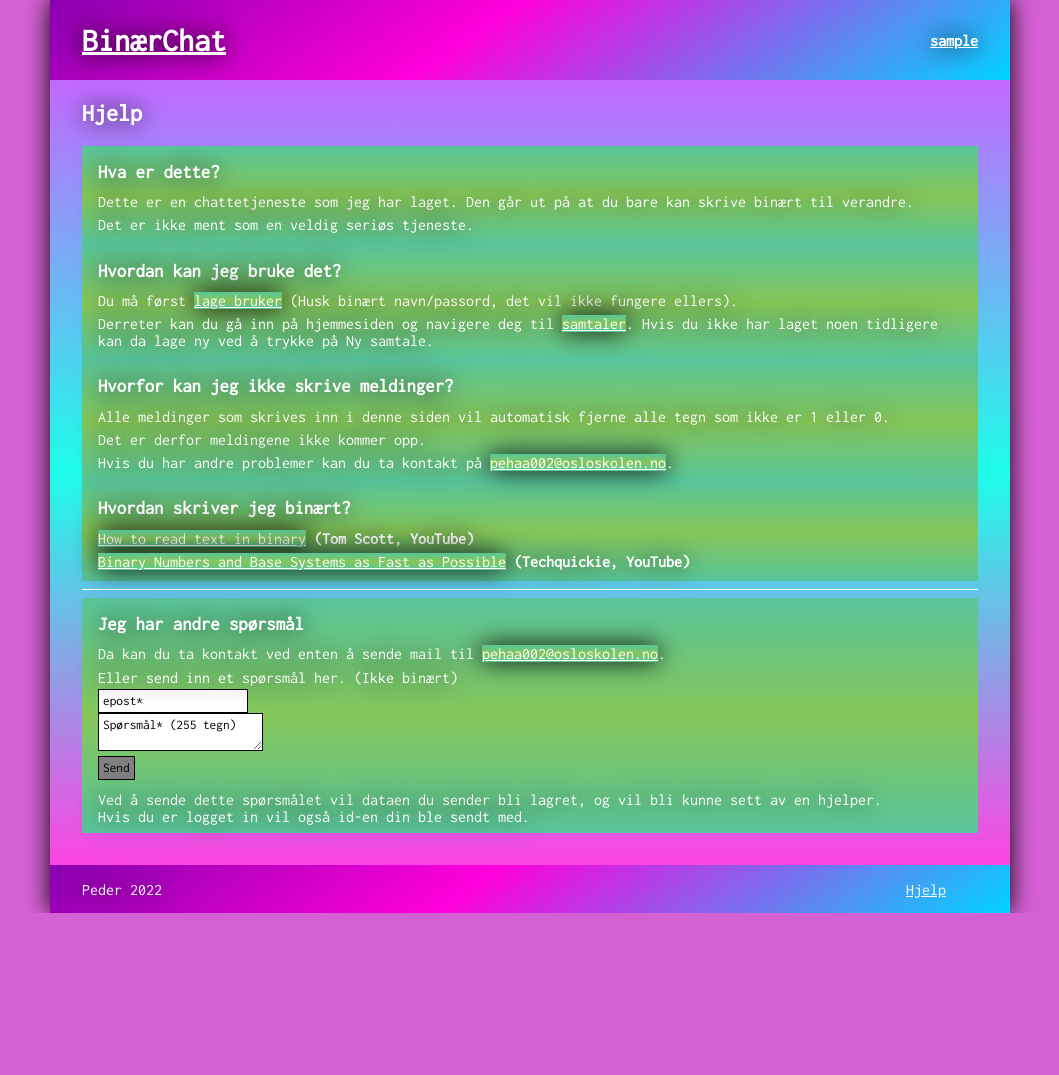
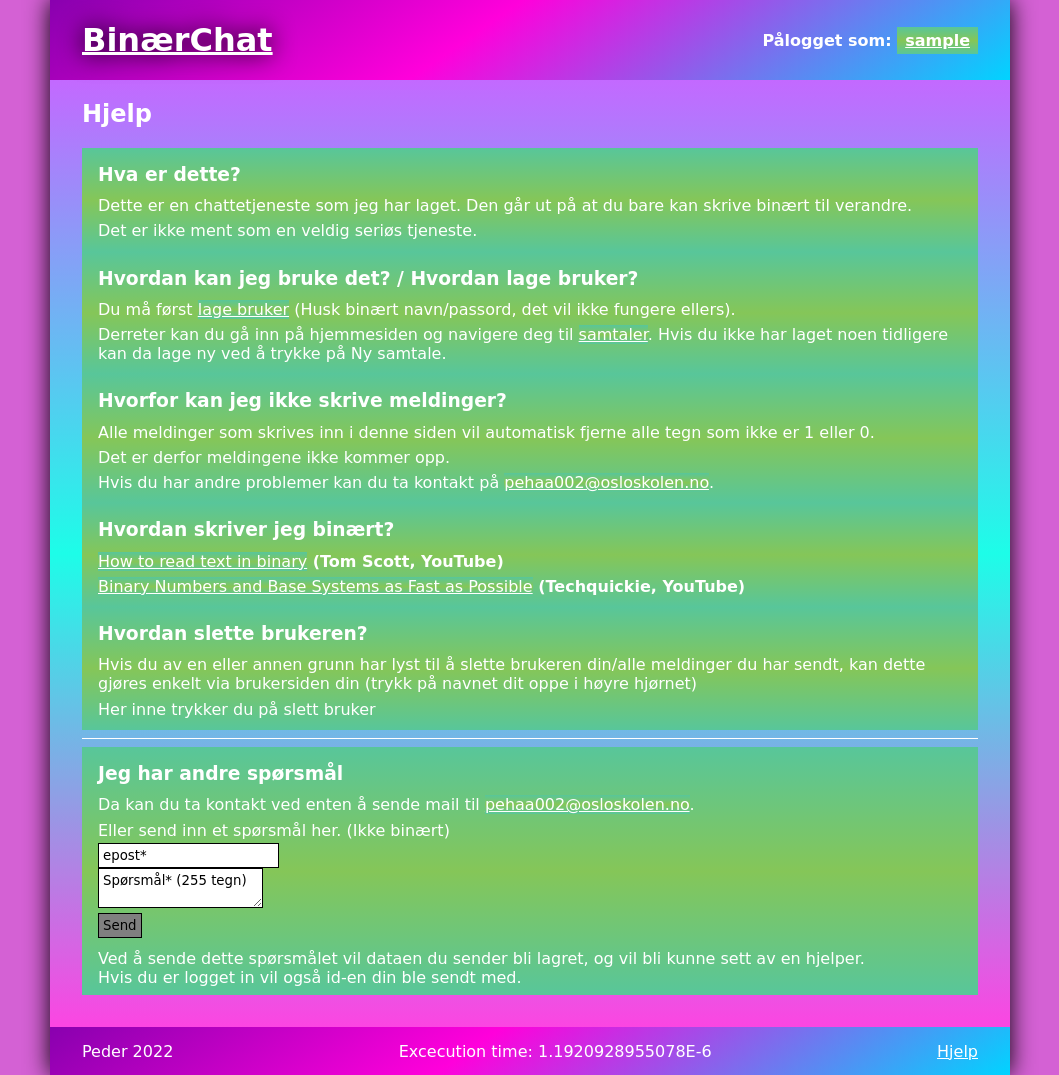
Before and after one commit to PederHatlen/Terminprosjekt_VG2, a PHP site: page /php/help.php in a window 1280 px wide. Shown: the whole page, without its empty margins (110-1169 px from the left). Before the commit the page ends 913 px from the top, so only its background shows below. Run offline with PHP 8.4, Linux system fonts and the light colour scheme; the visitor is signed in with stand-in values (Sample User, id 1); a stand-in replaces the project's code that opens the database connection; some libraries are stand-ins or nearby versions.

Commit message:
small fixes

```diff
--- a/site/css/style.css
+++ b/site/css/style.css
@@ -33,7 +33,6 @@ a{
 input, textarea, select, button{
 	padding: 4px;
 	border: #000 solid 1px;
-	font-family: inherit;
 	color: #000;
 	background: #fff;
 	font-family: 'Inconsolata', monospace;
@@ -81,10 +80,24 @@ header{
 h1{
 	margin: 0;
 	padding: 0;
+	filter: drop-shadow(0 0 0.75rem #000);
 }
 hr {
 	border: 0;
 	border-bottom: 1px solid #fff;
+}
+
+/* Main content for all pages */
+main{
+	grid-area: Content;
+	padding: 0 2rem;
+	background: #111;
+	background: var(--page-main2, #111);
+}
+main a, .linkButton{
+	background: #000;
+	background: var(--page-main3, #000);
+	padding: 0.25rem 0.5rem;
 }
 
 /* Footer */
@@ -95,26 +108,22 @@ footer{
 	background: var(--footer-color, #05456E);
 	justify-content: space-between;
 }
-footer, header{
-	padding: 0 2rem;
+footer, header{padding: 0 2rem;}
+#themeDropdown{
+	display: none;
+	flex-direction: column;
+	position: fixed;
+	bottom: 3rem;
+	left: 0;
+	padding: 1rem 2rem;
+	background: #05456E;
+	background: var(--footer-color, #05456E);
+	border: white solid 2px;
+}
+#themeDropdown h2{
+	margin: 0 0 5px 0;
 }
 
-
-/* Main content for all pages */
-main{
-	grid-area: Content;
-	padding: 0 2rem;
-	background: #111;
-	background: var(--page-main2, #111);
-}
-main a{
-	background: #000;
-	background: var(--page-main3, #000);
-	padding: 0.25rem;
-}
-footer a{
-	padding: 0 2rem;
-}
 a:hover{opacity: 50%;}
 
 .verticalForm{
--- a/site/css/themes/unicorn.css
+++ b/site/css/themes/unicorn.css
@@ -1,3 +1,4 @@
+body, input, textarea, select, button{font-family: 'MS Comic Sans', cursive;}
 :root{
 	--header-color: linear-gradient(145deg, rgba(137,0,175,1) 0%, rgba(255,0,219,1) 44%, rgba(0,212,255,1) 100%);;
 	--footer-color: var(--header-color);
@@ -8,6 +9,3 @@
 
 	--text-color: white;
 }
-span, p, h1, h2, h3, h4{
-	filter: drop-shadow(0 0 0.75rem #000);
-}
--- a/site/js/script.js
+++ b/site/js/script.js
@@ -10,8 +10,11 @@ window.addEventListener("keydown", function(e){
 	else keystring += char;
 
 	//console.log(char, keystring);
-	if(keystring.slice(-7) == "unicorn"){window.location.replace(location.origin+location.pathname + '?unicorn')}
 	if(keystring.slice(-8) == "hexclock"){window.location.replace(location.origin+location.pathname + '?hexclock')}
+
+	// if(keystring.slice(-7) == "unicorn"){window.location.replace(location.origin+location.pathname + '?theme=unicorn')}
+	// if(keystring.slice(-7) == "ukraina"){window.location.replace(location.origin+location.pathname + '?theme=ukraina')}
+	// if(keystring.slice(-5) == "norge"){window.location.replace(location.origin+location.pathname + '?theme=norge')}
 });
 
 function checkinput() {return true;}
--- a/site/php/chat.php
+++ b/site/php/chat.php
@@ -217,7 +217,7 @@
 
 					$class .= "\"";
 					$msgColor = "";
-					$msgColor = ($unicorn? "":"style=\"color: ". $messages[$i][1] .";\"");
+					$msgColor = (isset($_SESSION["theme"])? "":"style=\"color: ". $messages[$i][1] .";\"");
 
 					echo("<p><span $class $msgColor><span class='time'>[" . $fdate . "]</span> " . ($messages[$i][0]==1? "Torshken":$messages[$i][0]) . ":</span> " . $messages[$i][2] . "</p>");
 				}
@@ -237,7 +237,7 @@
 	<!-- Script is integrated because of data from php that needs to be integrated. -->
 	<script>
 		const initData = {wsToken:"<?php echo $wsToken;?>"};
-		const unicorn = <?php echo $unicorn;?>;
+		const theme = <?php echo isset($_SESSION["theme"]);?>;
 	</script>
 	<script src="../js/chatScript.js"></script>
 	<script src="../js/script.js"></script>
--- a/site/php/header.php
+++ b/site/php/header.php
@@ -3,6 +3,6 @@
 	<span id="clock"></span>
 	<div class="rightheader">
 		<!-- Code to insert username in top right, data is stored in session variables declared in phprepo -->
-		<span id="username_display"><?php echo (isset($_SESSION["username"])? ("<a href=\"/Binærchat/php/brukerside.php\">".$_SESSION["username"]."</a>"):'Ikke pålogget');?></span>
+		<span id="username_display"><?php echo (isset($_SESSION["username"])? ("Pålogget som: <a href=\"/Binærchat/php/brukerside.php\" class=\"linkButton\">".$_SESSION["username"]."</a>"):'Ikke pålogget');?></span>
 	</div>
 </header>
--- a/site/php/help.php
+++ b/site/php/help.php
@@ -42,9 +42,8 @@
 			<p class="answer">Dette er en chattetjeneste som jeg har laget. Den går ut på at du bare kan skrive binært til verandre.</p>
 			<p class="answer">Det er ikke ment som en veldig seriøs tjeneste.</p>
 		</div>
-		<!-- Not much to say here really, links are standard from style.css -->
 		<div class="question">
-			<h3>Hvordan kan jeg bruke det?</h3>
+			<h3>Hvordan kan jeg bruke det? / Hvordan lage bruker?</h3>
 			<p class="answer">Du må først <a href="lagBruker.php">lage bruker</a> (Husk binært navn/passord, det vil ikke fungere ellers).</p>
 			<p class="answer">Derreter kan du gå inn på hjemmesiden og navigere deg til <a href="conversations.php">samtaler</a>. Hvis du ikke har laget noen tidligere kan da lage ny ved å trykke på Ny samtale.</p>
 		</div>
@@ -57,8 +56,13 @@
 		<div class="question">
 			<h3>Hvordan skriver jeg binært?</h3>
 			<!-- YouTube is much better at explaining than i am. -->
-			<p class="answer"><a href="https://youtu.be/wCQSIub_g7M">How to read text in binary</a></wbr><b> (Tom Scott, YouTube)</b></p>
-			<p class="answer"><a href="https://youtu.be/LpuPe81bc2w">Binary Numbers and Base Systems as Fast as Possible</a></wbr><b> (Techquickie, YouTube)</b></p>
+			<p class="answer"><a class="linkButton" href="https://youtu.be/wCQSIub_g7M">How to read text in binary</a></wbr><b> (Tom Scott, YouTube)</b></p>
+			<p class="answer"><a class="linkButton" href="https://youtu.be/LpuPe81bc2w">Binary Numbers and Base Systems as Fast as Possible</a></wbr><b> (Techquickie, YouTube)</b></p>
+		</div>
+		<div class="question">
+			<h3>Hvordan slette brukeren?</h3>
+			<p class="answer">Hvis du av en eller annen grunn har lyst til å slette brukeren din/alle meldinger du har sendt, kan dette gjøres enkelt via brukersiden din (trykk på navnet dit oppe i høyre hjørnet)</p>
+			<p class="answer">Her inne trykker du på slett bruker</p>
 		</div>
 		<hr>
 		<div class="question">
--- a/site/php/logoff.php
+++ b/site/php/logoff.php
@@ -1,7 +1,7 @@
 <?php
 	// Small document for logging user off.
 	session_start();
-	// like if user is in vallid, session variables are cleared
+	// example; if user is invallid, session variables are cleared
 	unset($_SESSION["username"]);
 	unset($_SESSION["logintoken"]);
 	unset($_SESSION["user_id"]);
```
